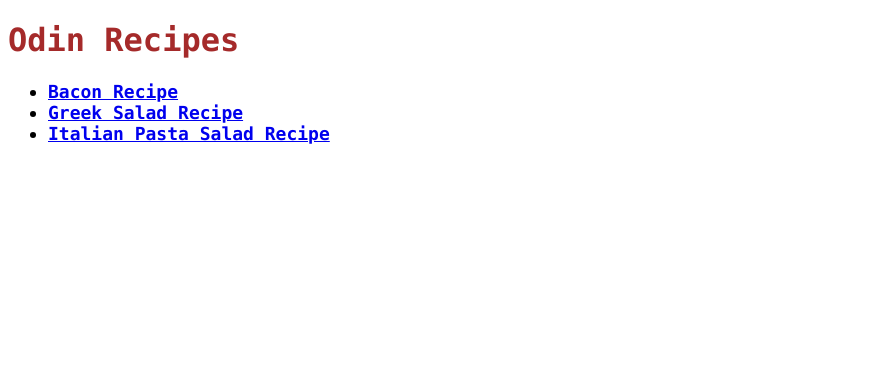
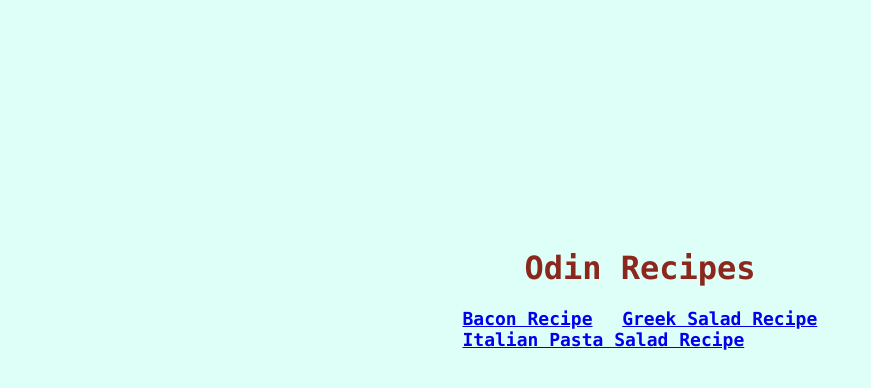
Before and after one commit to emanresu-shit/odin-recipes, a plain HTML site: page index.html in a window 1280 px wide. Shown: the whole page, without its empty margins (0-871 px from the left). Drawn offline with Linux system fonts and the light colour scheme.

Commit message:
Apply margin,padding to all pages
I have tried to implement box sizing techniques only for positioning and laying out the pages, nothing more!.

```diff
--- a/index.html
+++ b/index.html
@@ -7,11 +7,15 @@
     <title>The Odin Recipes</title>
 </head>
 <body>
-    <h1 class="recipe title">Odin Recipes</h1>
-    <ul class="list">
+    <div class="container">
+    <h1 class="recipe title intro-title">Odin Recipes</h1>
+    <ul class="list menu-container menu">
+        <div>
         <li><a href="./recipes/bacon.html">Bacon Recipe</a></li>
         <li><a href="./recipes/greek_salad.html">Greek Salad Recipe</a></li>
         <li><a href="./recipes/pasta_salad.html">Italian Pasta Salad Recipe</a></li>
+        </div>
     </ul>
+    </div>
 </body>
 </html>
--- a/style/style.css
+++ b/style/style.css
@@ -1,23 +1,51 @@
 * {
     font-family: "Lucida Console", "Courier New", monospace;
+}
+body {
+    background-color: #DDFFF7;
 }
 img {
     width: 300px;
     height: auto;
+    margin: 0 auto;
+    display: block;
+}
+.container {
+    width: 60%;
+    margin: 10px auto;
+}
+.intro-title {
+    padding-top: 30%;
 }
 .recipe .title {
     font-weight: 800;
 }
 
+
 .title {
-    color: brown;
+    color: #8C271E;
+    text-align: center;
 }
 .title-2 {
     font-weight: bolder;
+    text-align: left;
+    border-bottom: 3px dotted #8C271E;
 }
+
 .list li {
+    margin: 10px;
     font-size:18px;
     font-weight: bold;
+}
+.menu-container {
+    width: 100%;
+}
+.menu-container div {
+    width: 60%;
+    margin: 0 auto;
+}
+.menu li {
+    display: inline;
 }
 p {
     font-size: 20px;
```
Also changed, not shown: recipes/bacon.html (+3 -1 lines), recipes/greek_salad.html (+3 -1 lines), recipes/pasta_salad.html (+3 -1 lines).
